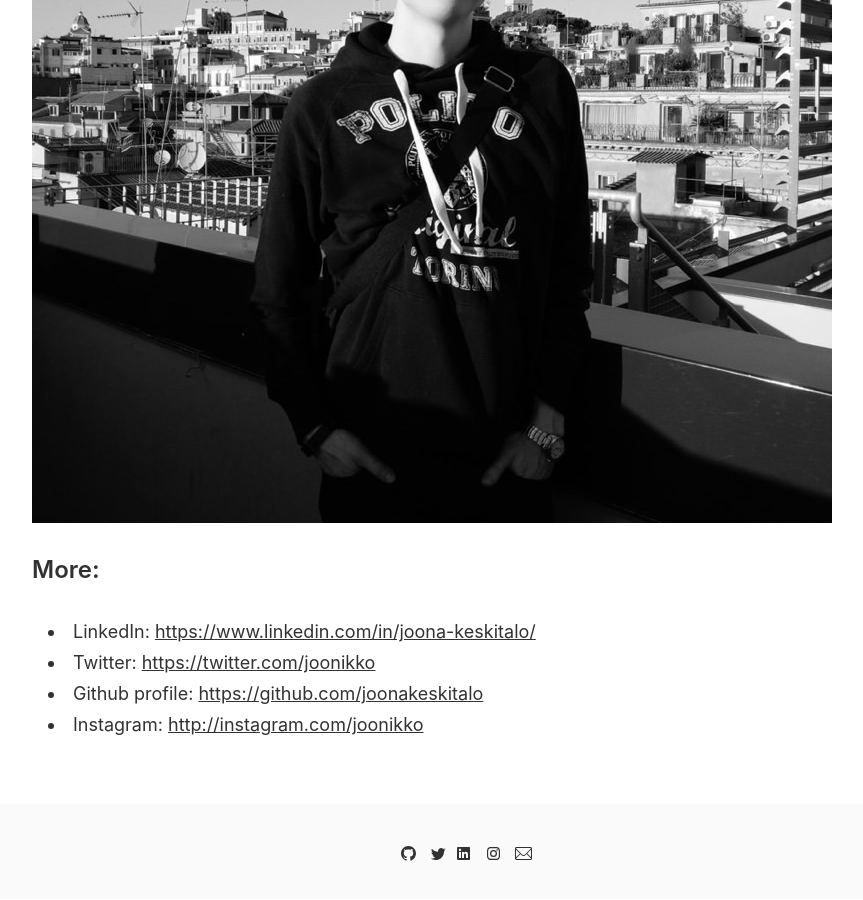
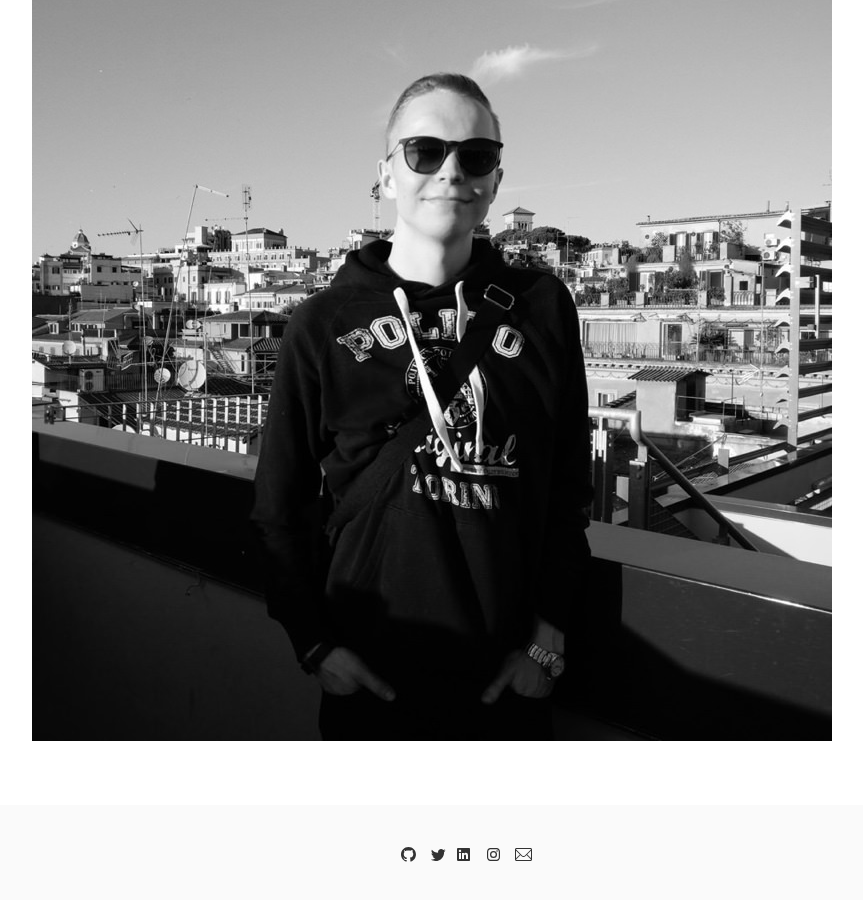
Before and after one commit to joonakeskitalo/joonakeskitalo.github.io, a Jekyll site: the page built from _pages/about.md, in a window 1280 px wide and 900 px high, scrolled down 2333 px. Shown: the whole window, without its empty margins (174-1037 px from the left). Built offline with Jekyll 4.4.1, drawn with Linux system fonts in a browser that asks for light colours; some of the changed text lies outside the part shown.

Commit message:
Update about page

```diff
--- a/_pages/about.md
+++ b/_pages/about.md
@@ -49,18 +56,11 @@
 
 ### Other
 
--   **2012** Barents Youth Film Festival: We made short films in a week to be shown between the actual films of the festival.
--   **2017** Took part in Junction, a hackathon event held in Espoo.
--   **2018** 3rd place in [Oulu 3D Sensor Gamejam](https://sensorgamejam.com/) organised by ROHM Semiconductors, Fingershot, Business Oulu, Oulu Game Capital and OAMK. We made a "Walk home" simulator, where a person in a questionable state of soberness tries to walks home, avoid obstacles and tries to hold a cup upright. We used two gyroscopes: one to control the player and one two control the hand holding the cup.
--   **2018** [OTE Ry](https://www.otery.net/) International representative. Helped plan, coordinate and fulfill the arrival process of exchange & degree students with OAMK.
+- **2012** Barents Youth Film Festival: We made short films in a week to be shown between the actual films of the festival.
+- **2017** Took part in Junction, a hackathon event held in Espoo.
+- **2018** 3rd place in [Oulu 3D Sensor Gamejam](https://sensorgamejam.com/) organised by ROHM Semiconductors, Fingershot, Business Oulu, Oulu Game Capital and OAMK. We made a "Walk home" simulator, where a person in a questionable state of soberness tries to walks home, avoid obstacles and tries to hold a cup upright. We used two gyroscopes: one to control the player and one two control the hand holding the cup.
+- **2018** [OTE Ry](https://www.otery.net/) International representative. Helped plan, coordinate and fulfill the arrival process of exchange & degree students with OAMK.
 
 [You can view some of my projects here]({{site.baseurl}}/projects)
 
 <img src="{{site.baseurl}}/images/pages/profile.jpg">
-
-### More:
-
--   LinkedIn: [https://www.linkedin.com/in/joona-keskitalo/](https://www.linkedin.com/in/joona-keskitalo/)
--   Twitter: [https://twitter.com/joonikko](https://twitter.com/joonikko)
--   Github profile: [https://github.com/joonakeskitalo](https://github.com/joonakeskitalo)
--   Instagram: [http://instagram.com/joonikko](http://instagram.com/joonikko)
```
Also changed, not shown: other parts of _pages/about.md (+7 -0 lines).
